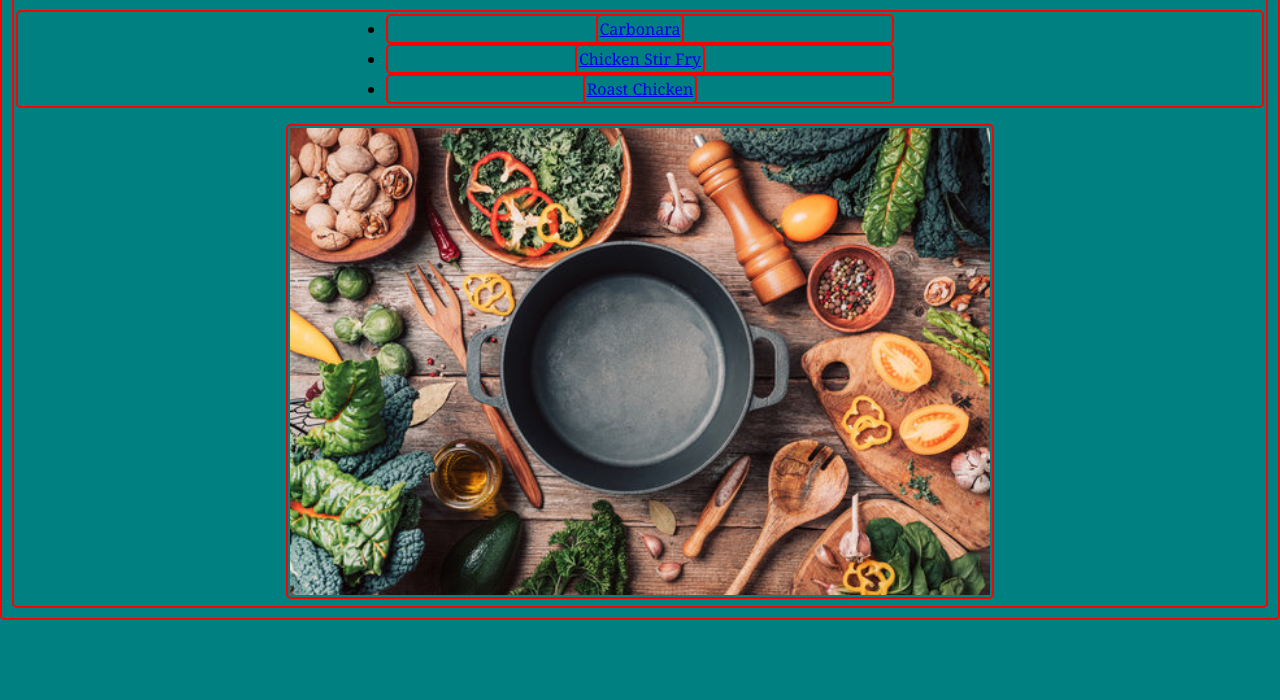
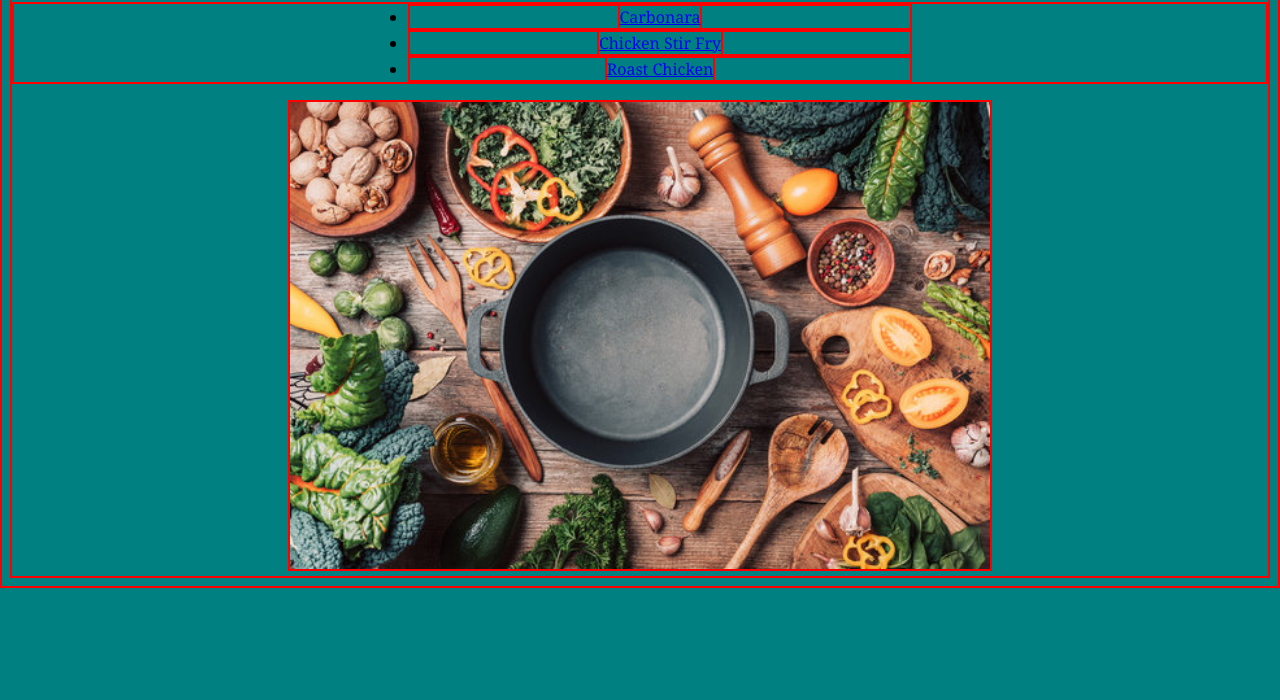
Before and after one commit to RealDan1/odin-recipes, a plain HTML site: page index.html in a window 1280 px wide. Shown: the part 100-800 px from the top of the page. Drawn offline with Linux system fonts and the light colour scheme.

Commit message:
remove border padding and radius to check behaviour

```diff
--- a/styles.css
+++ b/styles.css
@@ -1,7 +1,5 @@
 * {
     border: 2px solid red;
-    border-radius: 5px;
-    padding: 2px;
 }
 body {
     background-color: teal;
```
